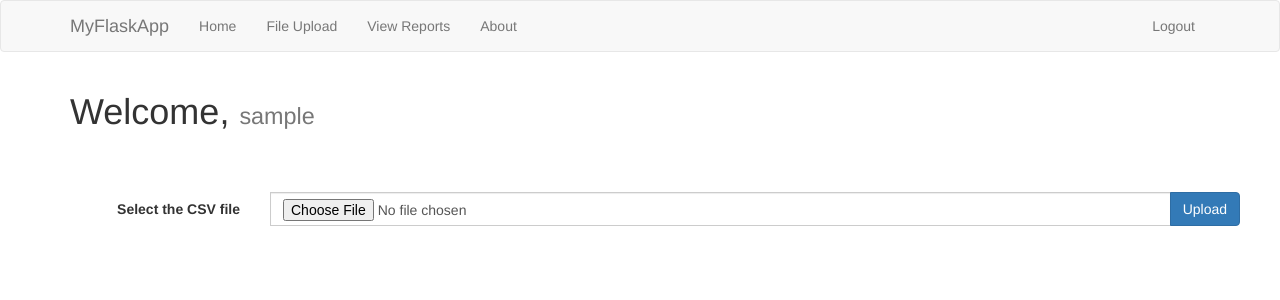
After one commit to mrizwank97/PartTime, a Flask app: page /file_upload in a window 1280 px wide. The commit adds this page. Shown: the top 300 px of the page. Run offline with Flask 2, Linux system fonts and the light colour scheme; the visitor is signed in with stand-in values (Sample User, id 1); some libraries are stand-ins or nearby versions.

Commit message:
ui changings

```diff
--- /dev/null
+++ b/myflaskapp/templates/file_upload.html
@@ -0,0 +1,36 @@
+{% extends 'layout.html' %}
+<link href="//maxcdn.bootstrapcdn.com/bootstrap/4.1.1/css/bootstrap.min.css" rel="stylesheet" id="bootstrap-css">
+<script src="//maxcdn.bootstrapcdn.com/bootstrap/4.1.1/js/bootstrap.min.js"></script>
+<script src="//cdnjs.cloudflare.com/ajax/libs/jquery/3.2.1/jquery.min.js"></script>
+
+{% block body %}
+  <h1>Welcome, <small>{{session.username}}</small></h1>
+
+
+<!------ Include the above in your HEAD tag ---------->
+
+<div class="container" style="padding-top:50px">
+	<form action="http://localhost:5000/result" method = "POST"
+      enctype="multipart/form-data">
+    <fieldset>
+        <div class="form-horizontal">
+            <div class="form-group">
+                <div class="row">
+                <label class="control-label col-md-2 text-right" ><span>Select the CSV file</span></label>
+                <div class="col-md-10">
+                    <div class="input-group">
+                        <input type="hidden">
+                        <input type="file" name="file" class="form-control form-control-sm" accept=".csv, application/vnd.openxmlformats-officedocument.spreadsheetml.sheet, application/vnd.ms-excel">
+                        <div class="input-group-btn">
+                            <input type="submit" value="Upload" class="rounded-0 btn btn-primary">
+                        </div>
+                    </div>
+                </div>
+                </div>
+            </div>
+        </div>
+    </fieldset>
+</form>
+</div>
+
+{% endblock %}
--- a/myflaskapp/templates/home.html
+++ b/myflaskapp/templates/home.html
@@ -2,8 +2,8 @@
 
 {% block body %}
   <div class="jumbotron text-center">
-    <h1>Welcome To FlaskApp</h1>
-    <p class="lead">This application is built on the Python Flask framework and is the focus for the "Python Flask From Scratch" YouTube series</p>
+    <h1>Welcome To Dengue Outbreak Prediction App</h1>
+    <p class="lead">All rights are reserved and this application is built on the Python Flask framework</p>
     {% if session.logged_in == NULL %}
       <a href="/register" class="btn btn-primary btn-lg">Register</a>
       <a href="/login" class="btn btn-success btn-lg">Login</a>
```
